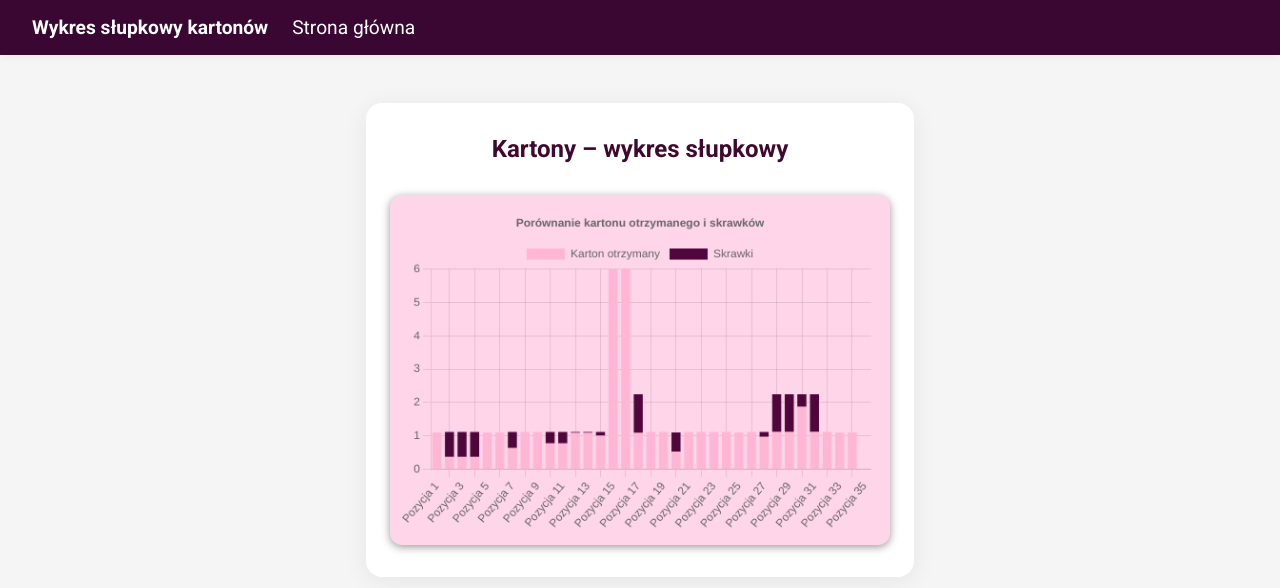
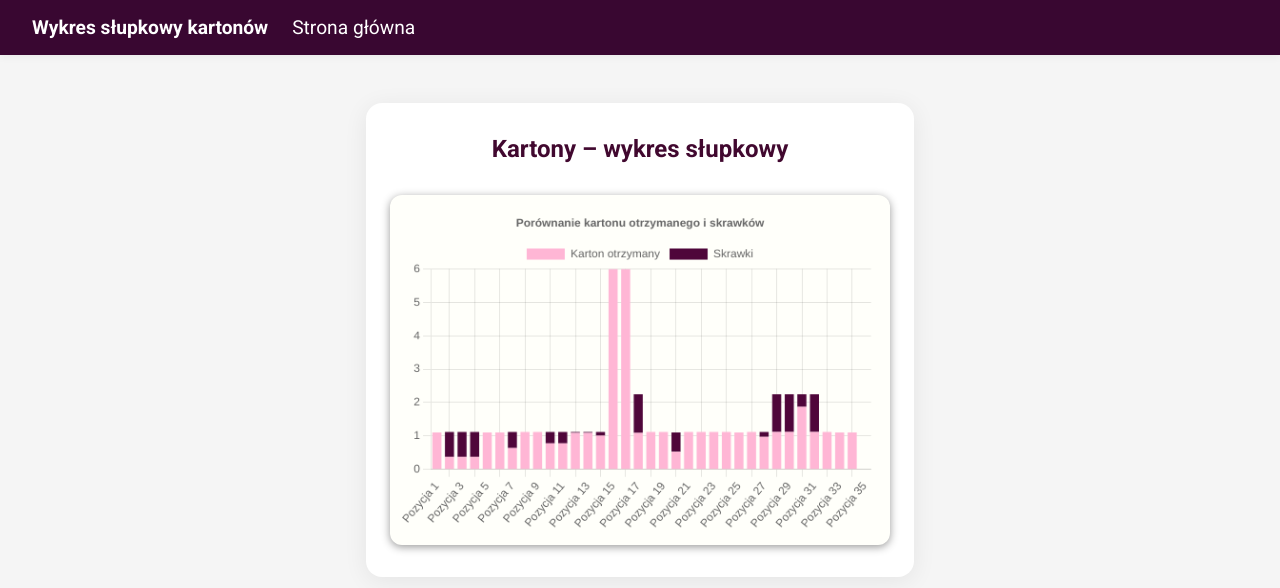
Before and after one commit to a0is/flexbox, a plain HTML site: page wykres2.html in a window 1280 px wide. Drawn offline with nearby package versions, Linux system fonts and the light colour scheme.

Commit message:
Update wykres2.html

```diff
--- a/wykres2.html
+++ b/wykres2.html
@@ -48,7 +48,7 @@
     #barChart {
       display: block;
       margin: 32px auto 0 auto;
-      background: #ffd5ea;
+      background: #fffffa;
       border-radius: 12px;
       box-shadow: 0 2px 8px hwb(0 60% 40%);
       padding: 12px;
```
